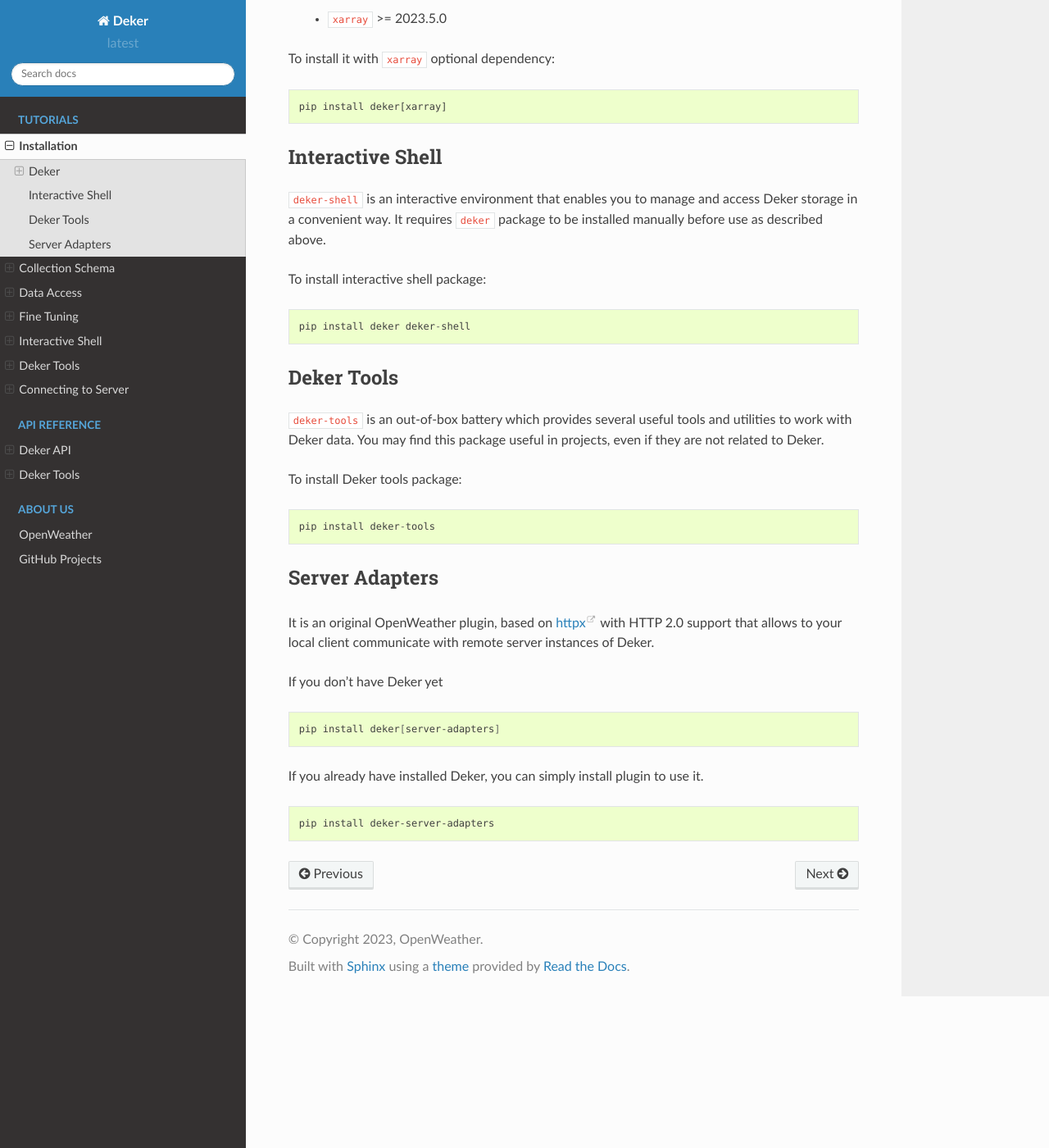
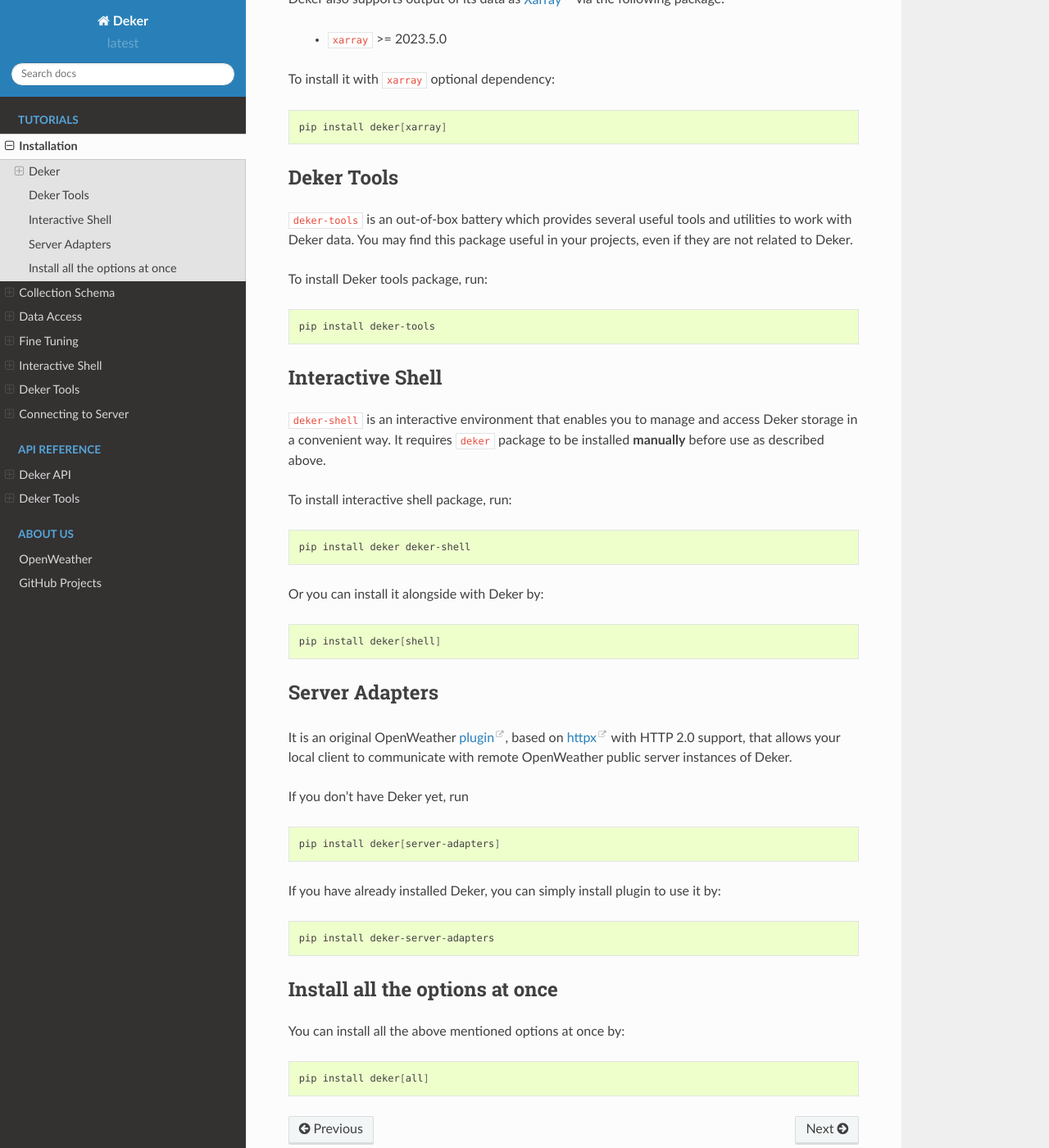
Before and after one commit to openweathermap/deker, a Sphinx documentation site: the page built from docs/deker/installation.rst, in a window 1280 px wide and 1400 px high, scrolled down 1245 px. Shown: the whole window at 82% size. Built offline with Sphinx 7.4.7 and the Read the Docs theme 2.0.0, drawn with Linux system fonts in a browser that asks for light colours; some of the changed text lies outside the part shown.

```diff
--- a/docs/deker/installation.rst
+++ b/docs/deker/installation.rst
@@ -40,9 +40,12 @@ Also please not that for flexibility few internal Deker components are published
 packages:
 
     * ``deker-local-adapters``
+    * ``deker-server-adapters``
     * ``deker-tools``
 
-To install Deker with all the previously mentioned dependencies, run::
+To install Deker run:
+
+.. code-block:: bash
 
     pip install deker
 
@@ -50,55 +53,77 @@ To install Deker with all the previously mentioned dependencies, run::
 Optional Packages
 -----------------
 
-Deker also supports output of its data as pandas_ or Xarray_ via the following package:
+Deker also supports output of its data as Xarray_ via the following package:
 
     * ``xarray`` >= 2023.5.0
 
-To install it with ``xarray`` optional dependency::
+To install it with ``xarray`` optional dependency:
+
+.. code-block:: bash
 
     pip install deker[xarray]
 
 .. _Xarray: https://docs.xarray.dev/en/stable/getting-started-guide/installing.html
-.. _pandas: https://pandas.pydata.org/getting_started.html
+
+Deker Tools
+===========
+
+``deker-tools`` is an out-of-box battery which provides several useful tools and utilities to work
+with Deker data. You may find this package useful in your projects, even if they are not related to
+Deker.
+
+To install Deker tools package, run:
+
+.. code-block:: bash
+
+    pip install deker-tools
 
 
 Interactive Shell
 =================
 
 ``deker-shell`` is an interactive environment that enables you to manage and access Deker storage
-in a convenient way. It requires ``deker`` package to be installed manually before use as described
+in a convenient way. It requires ``deker`` package to be installed **manually** before use as described
 above.
 
-To install interactive shell package::
+To install interactive shell package, run:
 
-   pip install deker deker-shell
+.. code-block:: bash
 
+    pip install deker deker-shell
 
-Deker Tools
-===========
+Or you can install it alongside with Deker by:
 
-``deker-tools`` is an out-of-box battery which provides several useful tools and utilities to work
-with Deker data. You may find this package useful in projects, even if they are not related to
-Deker.
+.. code-block:: bash
 
-To install Deker tools package::
+    pip install deker[shell]
 
-   pip install deker-tools
 
 Server Adapters
 ===============
+.. _plugin: connecting_to_server.html
 
-It is an original OpenWeather plugin, based on `httpx <https://www.python-httpx.org/>`_
-with HTTP 2.0 support that allows to your local client communicate with remote server instances of Deker.
+It is an original OpenWeather plugin_, based on `httpx <https://www.python-httpx.org/>`_
+with HTTP 2.0 support, that allows your local client to communicate with remote OpenWeather
+public server instances of Deker.
 
-If you don't have Deker yet
+If you don't have Deker yet, run
 
 .. code-block:: bash
 
     pip install deker[server-adapters]
 
-If you already have installed Deker, you can simply install plugin to use it.
+If you have already installed Deker, you can simply install plugin to use it by:
 
 .. code-block:: bash
 
     pip install deker-server-adapters
+
+
+Install all the options at once
+=================================
+You can install all the above mentioned options at once by:
+
+.. code-block:: bash
+
+    pip install deker[all]
```
Also changed, not shown: docs/deker/connecting_to_server.rst (+26 -19 lines).
